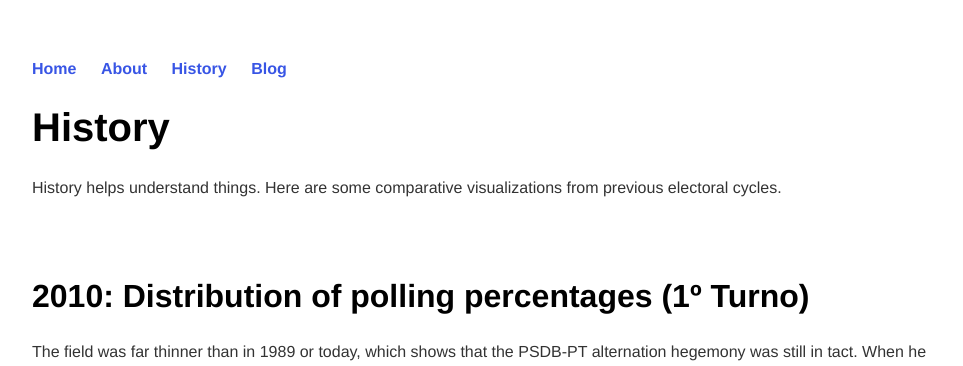
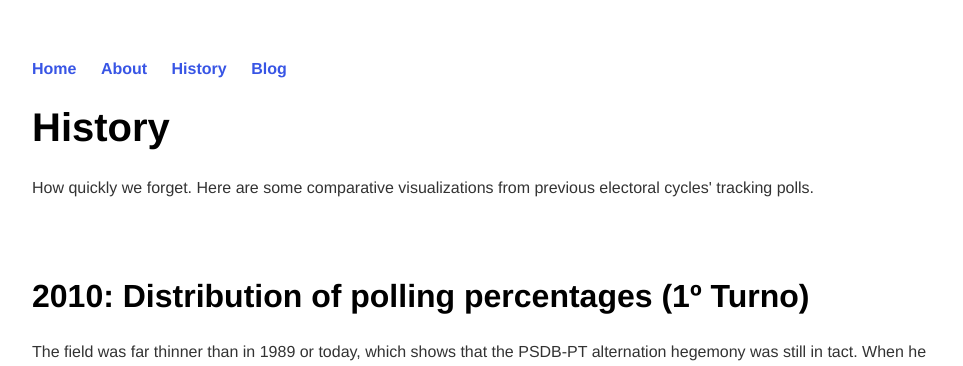
Before and after one commit to lizmckenna/elizabethmckenna.org, a Jekyll site: the page built from history/index.html, in a window 1280 px wide. Shown: the top 366 px of the page, without its empty margins (160-1123 px from the left). Built offline with Jekyll 4.4.1, drawn with Linux system fonts in a browser that asks for light colours.

Commit message:
Update index.html

```diff
--- a/history/index.html
+++ b/history/index.html
@@ -4,7 +4,7 @@ title: brasilpolitik
 ---
 <div class="blurb">
 	<h1> History </h1>
-	<p>History helps understand things. Here are some comparative visualizations from previous electoral cycles.</p>
+	<p>How quickly we forget. Here are some comparative visualizations from previous electoral cycles' tracking polls.</p>
 	<br>
 	<br>
 	<h2> 2010: Distribution of polling percentages (1º Turno) </h2>
```
